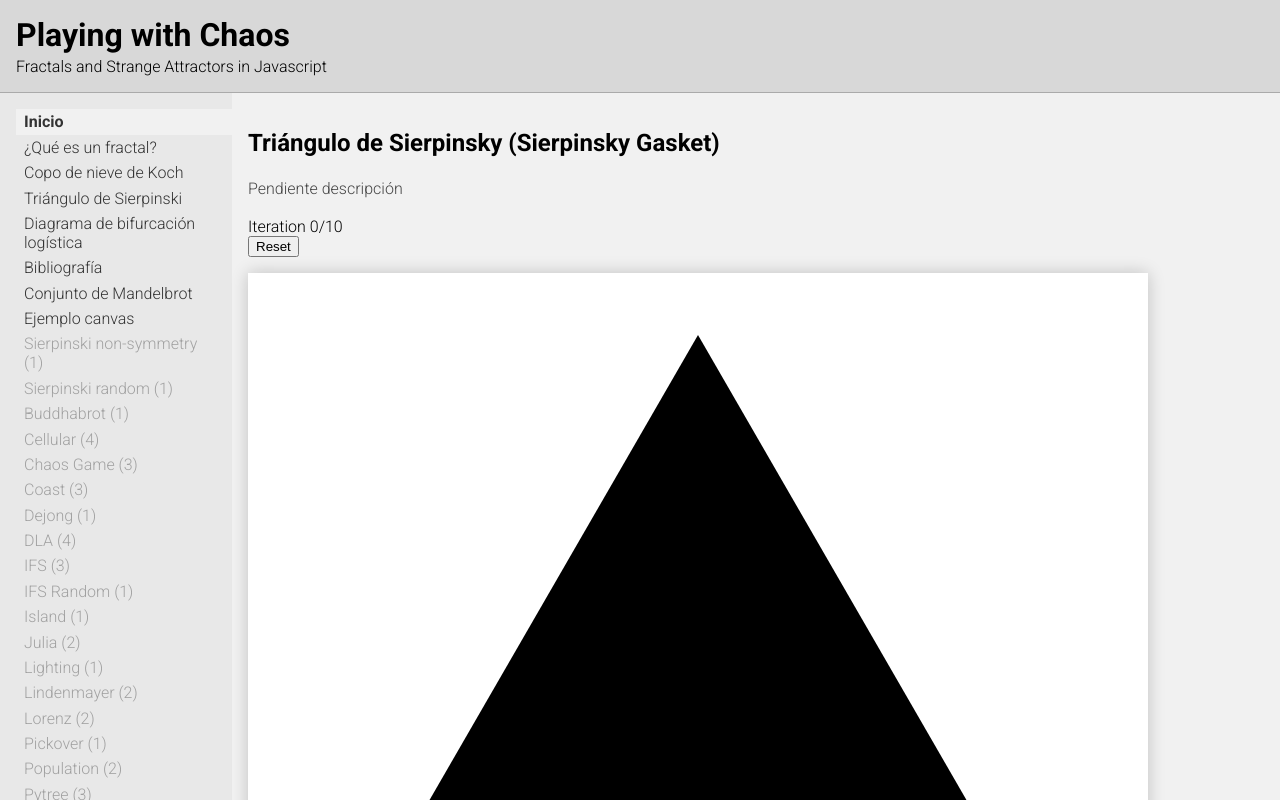
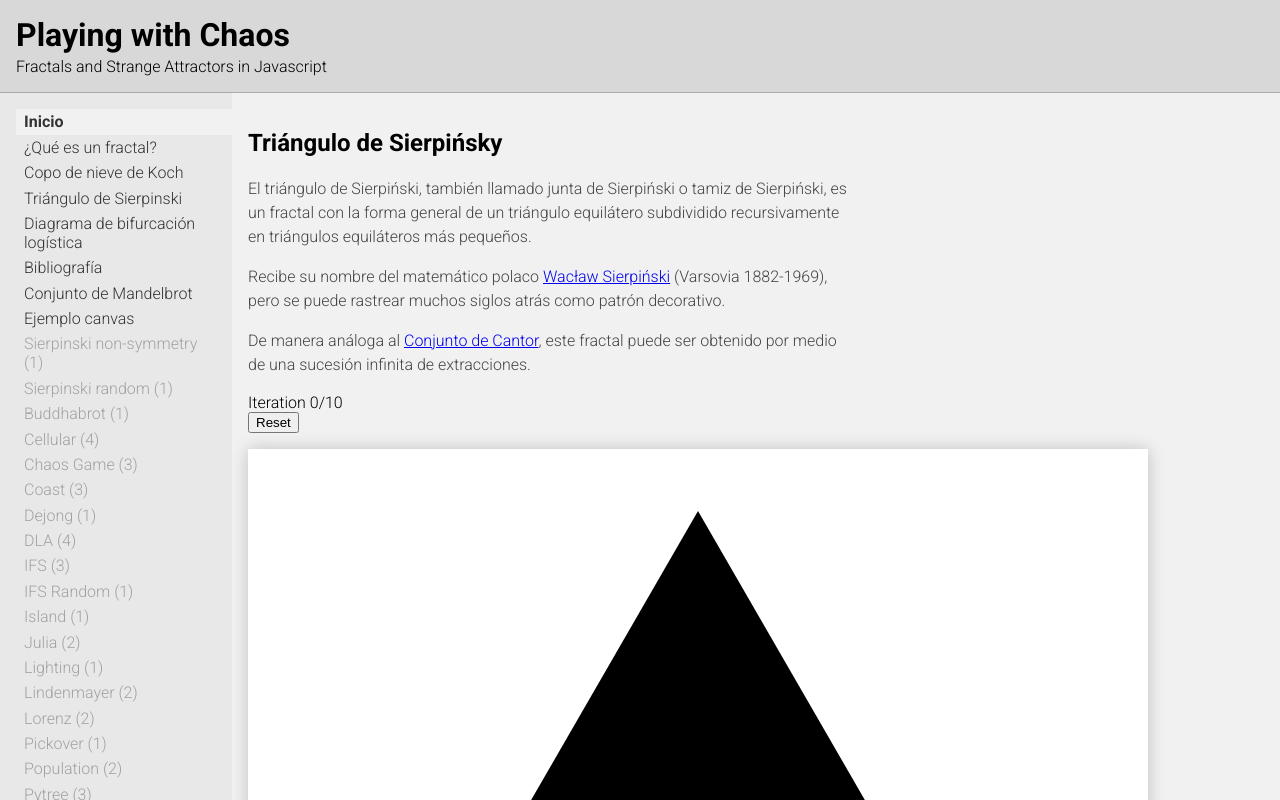
Before and after one commit to Aimanizales/playing-with-chaos, a Next.js app: page /sierpinsky in a window 1280 px wide. Shown: the top 800 px of the page. Built offline with nearby package versions, Linux system fonts and the light colour scheme.

Commit message:
Sierpinsky copy updates

```diff
--- a/src/pages/sierpinsky/index.tsx
+++ b/src/pages/sierpinsky/index.tsx
@@ -3,8 +3,35 @@ import SierpinskyTriangle from '@/components/Fractals/Sierpinsky/SierpinskyTrian
 export default function Page() {
   return (
     <section>
-      <h2>Triángulo de Sierpinsky (Sierpinsky Gasket)</h2>
-      <p>Pendiente descripción</p>
+      <h2>Triángulo de Sierpińsky</h2>
+      <p>
+        El triángulo de Sierpiński, también llamado junta de Sierpiński o tamiz
+        de Sierpiński, es un fractal con la forma general de un triángulo
+        equilátero subdividido recursivamente en triángulos equiláteros más
+        pequeños.
+      </p>
+      <p>
+        Recibe su nombre del matemático polaco{' '}
+        <a
+          href="https://es.wikipedia.org/wiki/Wac%C5%82aw_Sierpi%C5%84ski"
+          target="_blank"
+        >
+          Wacław Sierpiński
+        </a>{' '}
+        (Varsovia 1882-1969), pero se puede rastrear muchos siglos atrás como
+        patrón decorativo.
+      </p>
+      <p>
+        De manera análoga al{' '}
+        <a
+          href="https://es.wikipedia.org/wiki/Conjunto_de_Cantor"
+          target="_blank"
+        >
+          Conjunto de Cantor
+        </a>
+        , este fractal puede ser obtenido por medio de una sucesión infinita de
+        extracciones.
+      </p>
       <SierpinskyTriangle />
       <p>
         <a
```
Also changed, not shown: next-env.d.ts.
